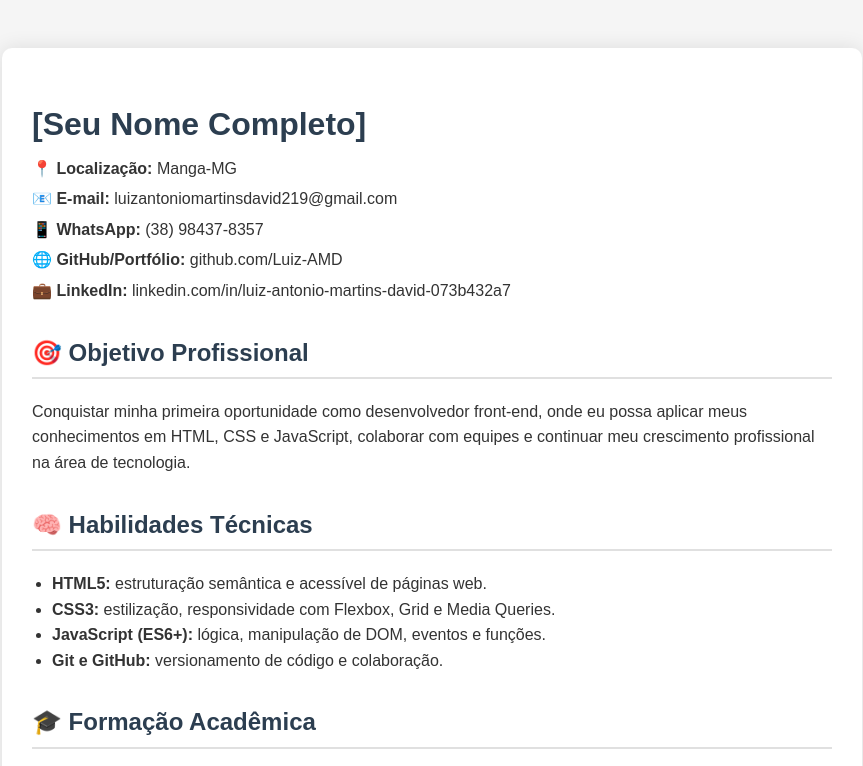
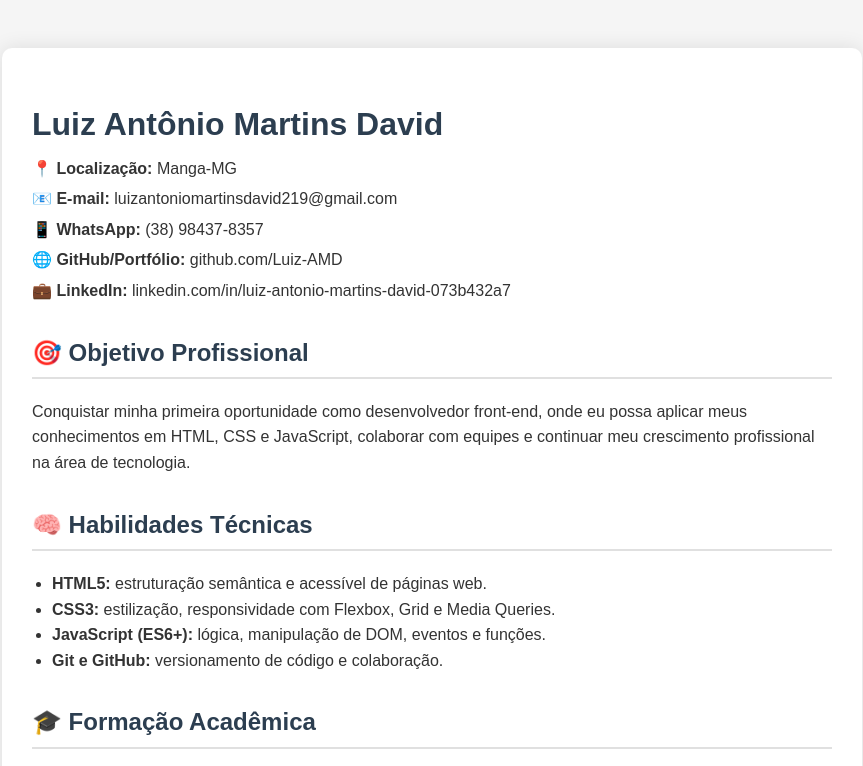
Before and after one commit to Luiz-AMD/Curriculo, a plain HTML site: page index.html in a window 1280 px wide. Shown: the top 766 px of the page, without its empty margins (208-1071 px from the left). Drawn offline with Linux system fonts and the light colour scheme.

Commit message:
Update index.html

```diff
--- a/index.html
+++ b/index.html
@@ -59,7 +59,7 @@
 
 <body>
     <div class="container">
-        <h1>[Seu Nome Completo]</h1>
+        <h1>Luiz Antônio Martins David</h1>
         <div class="contato">
             <p><strong>📍 Localização:</strong> Manga-MG</p>
             <p><strong>📧 E-mail:</strong>
```
